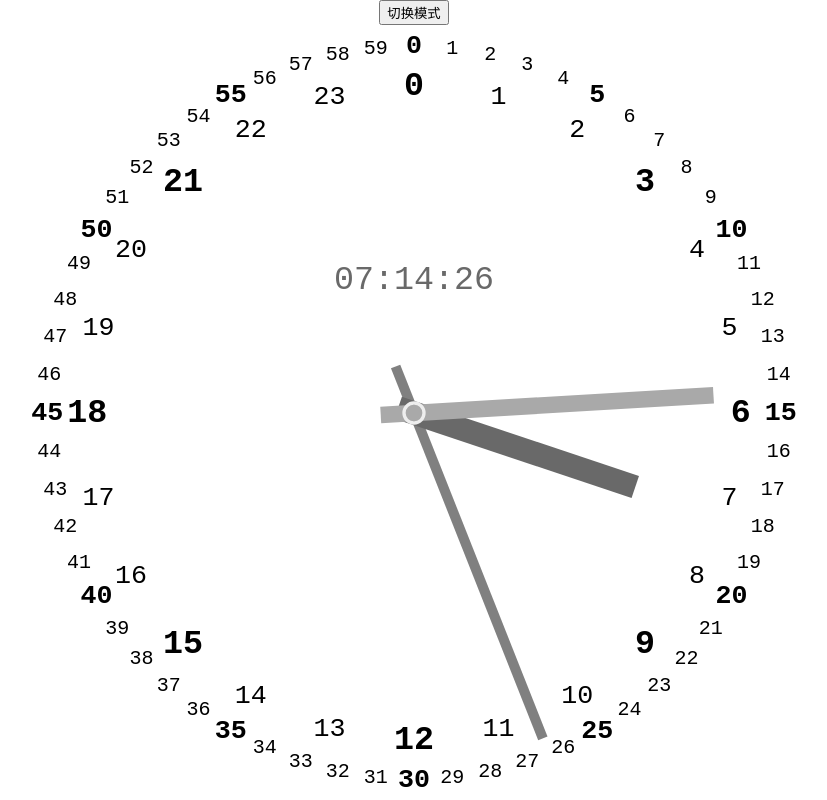
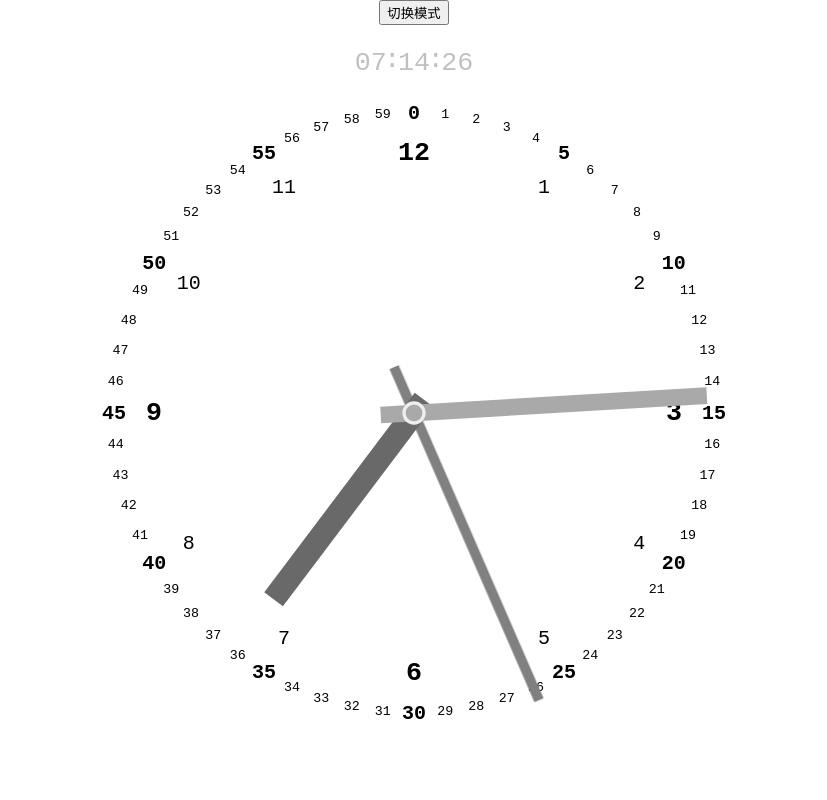
Before and after one commit to SliverKeigo/Clock, a React (Create React App) app: page / in a window 1280 px wide. Shown: the whole page, without its empty margins (226-1053 px from the left). Built offline with nearby package versions, Linux system fonts and the light colour scheme.

Commit message:
Keigo👋: 休息一会

```diff
--- a/src/Clock.tsx
+++ b/src/Clock.tsx
@@ -73,9 +73,11 @@ const Wrapper = styled.div<ClockProps>`
   & .day-second {
     stroke: grey; // 亮色模式下的灰色
   }
+
   & .day-minute {
     stroke: darkgrey;
   }
+
   & .day-hour {
     stroke: dimgrey;
   }
@@ -89,20 +91,25 @@ const Wrapper = styled.div<ClockProps>`
   & line.second {
     stroke-width: 3;
       //transform: ${x => `rotate(${x.s * 6 + x.ms * 6 / 1000}deg)`};
-    transition: transform 1s linear; // 添加平滑过渡效果
+    //transition: transform 1s linear; // 添加平滑过渡效果
   }
 
   & line.minute {
     stroke-width: 5;
       // transform: ${x => `rotate(${x.m * 6}deg)`};
-    transition: transform 0.1s linear; // 添加平滑过渡效果
+    //transition: transform 0.1s linear; // 添加平滑过渡效果
   }
 
   & line.hour {
     stroke-width: 7;
       // transform: ${x => `rotate(${x.h * 30 + x.m / 2}deg)`};
-    transition: transform 0.1s linear; // 添加平滑过渡效果
+    //transition: transform 0.1s linear; // 添加平滑过渡效果
   }
+
+  .hand:hover {
+    cursor: pointer;
+  }
+
 
 `;
 
@@ -113,48 +120,69 @@ const Clock = ({h, m, s, ms, isNightMode}: ClockProps) => {
   const minutes = now.getMinutes();
   const seconds = now.getSeconds();
   const milliseconds = now.getMilliseconds();
+  const [hoveredHand, setHoveredHand] = useState(null); // 'hour', 'minute', 'second' 或 null
+
+  const handleMouseEnter = ({handType}: { handType: any }) => {
+    setHoveredHand(handType);
+  };
+
+  const handleMouseLeave = () => {
+    setHoveredHand(null);
+  };
+
+
+
 
   // 计算秒针的初始角度，考虑到当前秒和毫秒
   const initialSecondHandAngle = (seconds + milliseconds / 1000) * 6;
   // 计算时针的初始角度
-  const initialHourHandAngle = ((hours % 24) * 15) + (minutes * 0.25);
+  const initialHourHandAngle = ((hours % 12) * 30) + (minutes * 0.5);
   // 计算分针的初始角度
   const initialMinuteHandAngle = minutes * 6 + seconds * 0.1;
   // 样式对象，包含秒针的初始旋转和CSS动画
   const secondHandStyle = {
     transform: `rotate(${initialSecondHandAngle}deg)`,
-    transition: 'transform 0.0005s linear', // 平滑过渡到动画开始的角度
-    animation: `smoothSecondHand 60s linear infinite ${60 - seconds}s`
+    transition: 'transform 0.5s linear', // 秒针平滑过渡
+    animation: `smoothSecondHand 1s linear infinite`
   };
-  // 样式对象，包含时针和分针的初始旋转
+
   const hourHandStyle = {
-    transform: `rotate(${initialHourHandAngle}deg)`
+    transform: `rotate(${initialHourHandAngle}deg)`,
+    transition: 'transform 0.1s linear' // 时针平滑过渡
   };
+
   const minuteHandStyle = {
-    transform: `rotate(${initialMinuteHandAngle}deg)`
+    transform: `rotate(${initialMinuteHandAngle}deg)`,
+    transition: 'transform 0.05s linear' // 分针平滑过渡
   };
 
   // 计算每个小时数字的位置
   const renderHourMarks = () => {
     const marks = [];
-    const radius = 98; // 半径值
-    for (let i = 0; i < 24; i++) {
-      const angle = Math.PI / 12 * (i - 6); // 24小时制，每个小时间隔为15°
+    const radius = 78; // 半径值
+    for (let i = 0; i < 12; i++) {
+      const angle = Math.PI / 6 * (i - 3); // 24小时制，每个小时间隔为15°
       const x = radius * Math.cos(angle); // 根据圆的半径和角度计算 x 坐标
       const y = radius * Math.sin(angle); // 根据圆的半径和角度计算 y 坐标
       // 每3小时加粗字体
       const isHourMark = i % 3 === 0;
       marks.push(
         <text key={i}
-              style={{fontFamily: "'JetBrains Mono', monospace"}}
+              style={{
+                fontFamily: "'Microsoft YaHei', monospace",
+                userSelect: "none", // 防止文本被选中
+                // cursor: "default",  // 可以设置为默认光标
+
+              }}
+
               x={x}
               y={y}
               textAnchor="middle"
               dominantBaseline="central"
-              fontSize={isHourMark ? "10" : "8"} // 加粗的字体稍大
+              fontSize={isHourMark ? "8" : "6"} // 加粗的字体稍大
               fontWeight={isHourMark ? "bold" : "normal"} // 加粗
               fill={isNightMode ? '#FFF0F5' : 'black'}>
-          {i}
+          {i == 0 ? 12 : i}
         </text>
       );
     }
@@ -162,26 +190,30 @@ const Clock = ({h, m, s, ms, isNightMode}: ClockProps) => {
   };
   const renderMinuteMarks = () => {
     const marks = [];
-    const radius = 110; // 可以选择一个适合的半径
+    const radius = 90; // 可以选择一个适合的半径
     for (let i = 0; i < 60; i++) {
       // 每分钟间隔为6°
       const angle = Math.PI / 30 * (i - 15); // 调整角度，使12点位置为0度
       const x = radius * Math.cos(angle);
       const y = radius * Math.sin(angle);
 
-
       // 每5分钟加粗字体
       const isMinuteMark = i % 5 === 0;
       marks.push(
         <text key={i}
-              style={{fontFamily: "'JetBrains Mono', monospace"}}
+              style={{
+                fontFamily: "'Microsoft YaHei', monospace",
+                userSelect: "none", // 防止文本被选中
+                // cursor: "default",  // 可以设置为默认光标
+              }}
               x={x}
               y={y}
               textAnchor="middle"
               dominantBaseline="central"
-              fontSize={isMinuteMark ? "8" : "6"} // 加粗的字体稍大
+              fontSize={isMinuteMark ? "6" : "4"} // 加粗的字体稍大
               fontWeight={isMinuteMark ? "bold" : "normal"} // 加粗
               fill={isNightMode ? '#FFF0F5' : 'black'}>
+          {/*{i % 5 == 0 ? i / 5 == 0 ? 12 : i / 5 : i}*/}
           {i}
         </text>
       );
@@ -198,34 +230,107 @@ const Clock = ({h, m, s, ms, isNightMode}: ClockProps) => {
         {renderMinuteMarks()}
         {/* 秒针 */}
         <line y1={15}
-              y2={-105}
+              y2={-94}
               className={`hand second ${isNightMode ? 'night-second' : 'day-second'}`}
               style={secondHandStyle}
+              onMouseEnter={() => handleMouseEnter({handType: 'second'})}
+              onMouseLeave={handleMouseLeave}
+
         />
         {/* 时针 */}
         <line y1={5}
               y2={-70}
               className={`hand hour ${isNightMode ? 'night-hour' : 'day-hour'}`}
               style={hourHandStyle}
+              onMouseEnter={() => handleMouseEnter({handType: 'hour'})}
+              onMouseLeave={handleMouseLeave}
         />
         {/* 分针 */}
         <line y1={10}
-              y2={-90}
+              y2={-88}
               className={`hand minute ${isNightMode ? 'night-minute' : 'day-minute'}`}
               style={minuteHandStyle}
+              onMouseEnter={() => handleMouseEnter({handType: 'minute'})}
+              onMouseLeave={handleMouseLeave}
         />
         <circle className={`center-circle ${isNightMode ? 'night-mode' : ''}`}/>
-        <text x="0"
-              y="-40"
-              style={{fontFamily: "'JetBrains Mono', monospace"}}
+        // 时
+        <text x="-13"
+              y="-105"
+              style={{
+                fontFamily: "'Microsoft YaHei', monospace",
+                userSelect: "none", // 防止文本被选中
+                // cursor: "default",  // 可以设置为默认光标
+              }}
               textAnchor="middle"
               dominantBaseline="central"
               className={`center-text ${isNightMode ? 'night-mode' : ''}`}
-              fontSize="10"
-              fill={isNightMode ? '#FFF0F5' : '#696969'}>
-          {`${h.toString().padStart(2, '0')}:${m.toString().padStart(2, '0')}:${s.toString().padStart(2, '0')}`}
+              fontSize="8"
+              fill={hoveredHand === 'hour' ? '#4169E1' : '#C0C0C0'}>
+          {h.toString().padStart(2, '0')}
         </text>
-    </g>
+        <text x="-6.5"
+              y="-106"
+              style={{
+                fontFamily: "'Microsoft YaHei', monospace",
+                userSelect: "none", // 防止文本被选中
+                // cursor: "default",  // 可以设置为默认光标
+              }}
+              textAnchor="middle"
+              dominantBaseline="central"
+              className={`center-text ${isNightMode ? 'night-mode' : ''}`}
+              fontSize="8"
+              fill={'#C0C0C0'}
+        >
+          {":"}
+        </text>
+        // 分
+        <text x="0"
+              y="-105"
+              style={{
+                fontFamily: "'Microsoft YaHei', monospace",
+                userSelect: "none", // 防止文本被选中
+                // cursor: "default",  // 可以设置为默认光标
+
+              }}
+              textAnchor="middle"
+              dominantBaseline="central"
+              className={`center-text ${isNightMode ? 'night-mode' : ''}`}
+              fontSize="8"
+              fill={hoveredHand === 'minute' ? '#4169E1' : '#C0C0C0'}> {/* 使用动态颜色 */}
+          {m.toString().padStart(2, '0')}
+        </text>
+        <text x="6.5"
+              y="-106"
+              style={{
+                fontFamily: "'Microsoft YaHei', monospace",
+                userSelect: "none", // 防止文本被选中
+                // cursor: "default",  // 可以设置为默认光标
+              }}
+              textAnchor="middle"
+              dominantBaseline="central"
+              className={`center-text ${isNightMode ? 'night-mode' : ''}`}
+              fontSize="8"
+              fill={'#C0C0C0'}
+        >
+          {":"}
+        </text>
+        // 秒
+        <text x="13"
+              y="-105"
+              style={{
+                fontFamily: "'Microsoft YaHei', monospace",
+                userSelect: "none", // 防止文本被选中
+                // cursor: "default",  // 可以设置为默认光标
+              }}
+              textAnchor="middle"
+              dominantBaseline="central"
+              className={`center-text ${isNightMode ? 'night-mode' : ''}`}
+              fontSize="8"
+              fill={hoveredHand === 'second' ? '#4169E1' : '#C0C0C0'}> {/* 使用动态颜色 */}
+          {s.toString().padStart(2, '0')}
+        </text>
+      </g>
     </svg>);
 
 };
```
